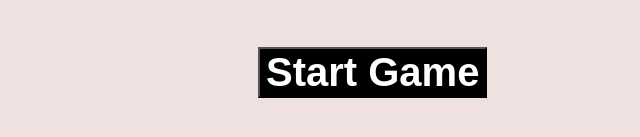
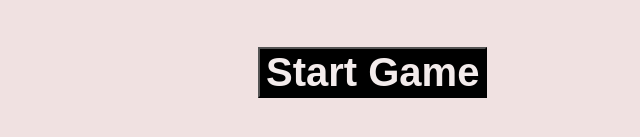
Before and after one commit to elsawanjiru/-CMMG-Elsa, a plain HTML site: page game.html in a window 1280 px wide. Shown: the part 803-940 px from the top of the page, 328-968 px from the left. Drawn offline with Linux system fonts and the light colour scheme.

Commit message:
changed color

```diff
--- a/game.css
+++ b/game.css
@@ -26,7 +26,7 @@
 
 .play{
     background-color: black;
-    color: white;
+    color: rgb(243, 235, 235);
     font-weight: bold;
     font-size: 40px;
     margin-left: 45%;
```
